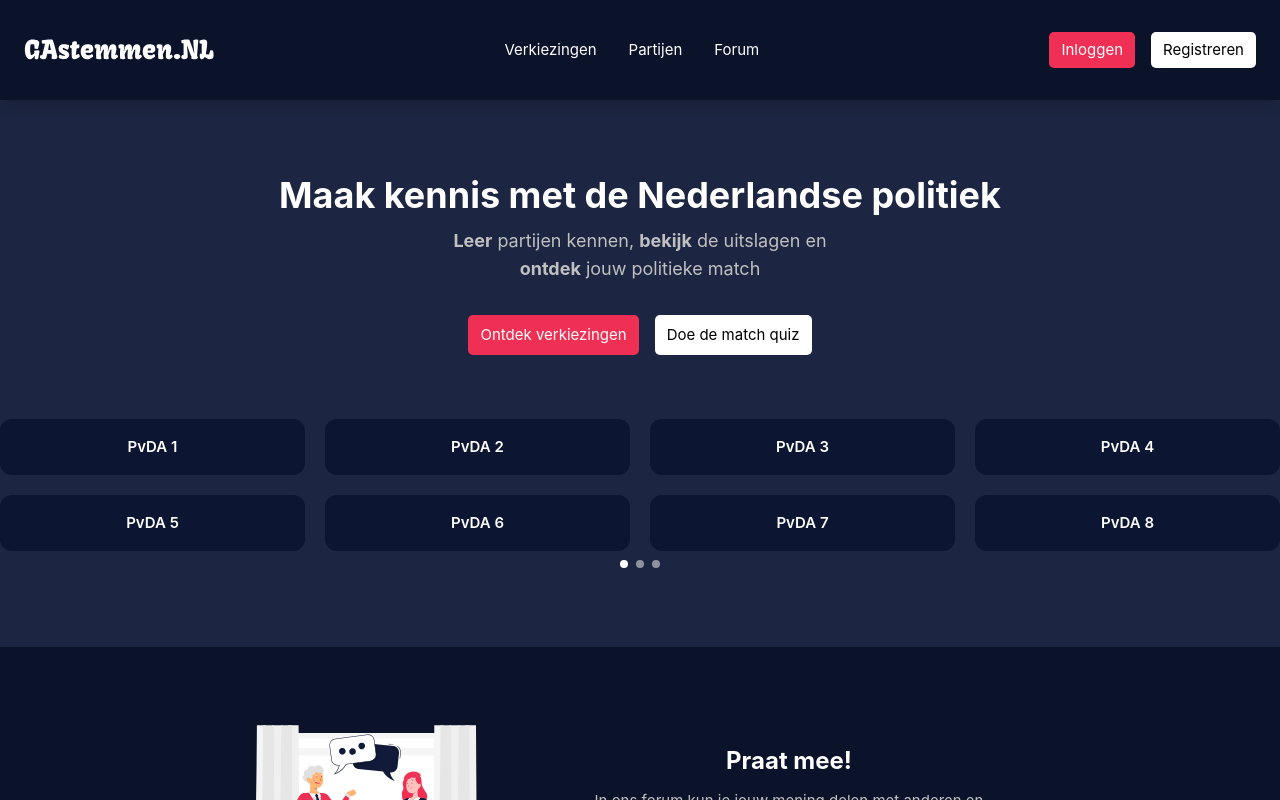
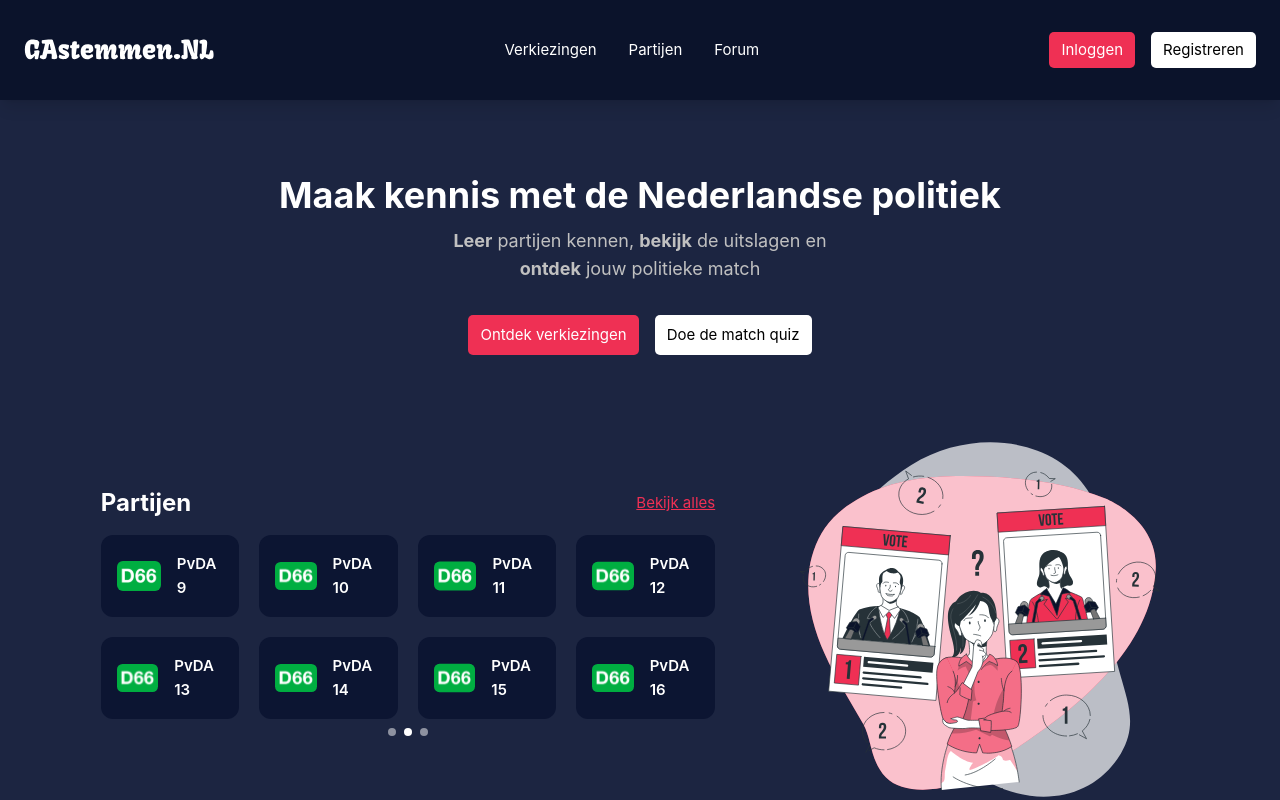
Before and after one commit to SSSalmani1600/Elections, a Vue app in the folder election-frontend/: page / in a window 1280 px wide. Shown: the top 800 px of the page. Built offline with nearby package versions, Linux system fonts and the light colour scheme; the HTML template or start-up script is replaced by a standard one.

Commit message:
feat(parties-slideshow): add - image, slider header, improved styling for party card

```diff
--- a/election-frontend/src/components/PartiesSlider.vue
+++ b/election-frontend/src/components/PartiesSlider.vue
@@ -1,5 +1,5 @@
 <script lang="ts" setup>
-import { onMounted } from 'vue';
+import {onMounted} from 'vue';
 import Swiper from 'swiper';
 
 // Import Swiper styles
@@ -7,37 +7,56 @@ import 'swiper/css';
 import 'swiper/css/grid';
 import 'swiper/css/pagination';
 import 'swiper/css/navigation';
-import {Grid, Navigation, Pagination} from "swiper/modules";
+import 'swiper/css/autoplay';
+
+import {Autoplay, Grid, Navigation, Pagination} from "swiper/modules";
 
 onMounted(() => {
   new Swiper('.swiper', {
-    modules: [Grid, Pagination, Navigation],
+    modules: [Grid, Pagination, Navigation, Autoplay],
     slidesPerView: 4,
     grid: {
       rows: 2,
       fill: 'row',
+    },
+    autoplay: {
+      pauseOnMouseEnter: true,
+      delay: 3000,
     },
     spaceBetween: 20,
     slidesPerGroup: 4,
     pagination: {
       el: '.swiper-pagination',
       clickable: true,
+      bulletElement: 'button',
     },
   });
 });
 </script>
 
 <template>
-  <div class="swiper w-full">
-    <div class="swiper-wrapper">
-      <div v-for="n in 18" :key="n" class="swiper-slide flex items-center justify-center bg-[#0C1532] text-white rounded-xl p-4">
-        <div class="flex flex-col items-center">
-          <span class="font-semibold">PvDA {{ n }}</span>
+  <div class="flex gap-16 w-[80%] items-center justify-center">
+    <div class="w-[60%] flex flex-col gap-4">
+      <div class="flex justify-between items-center">
+        <span class="text-2xl font-bold">Partijen</span>
+        <router-link to="/partijen" class="text-primary underline">Bekijk alles</router-link>
+      </div>
+      <div class="swiper">
+        <div class="swiper-wrapper">
+          <div v-for="n in 18" :key="n"
+               class="swiper-slide flex items-center justify-center bg-[#0C1532] text-white rounded-xl p-4">
+            <div class="flex justify-center items-center gap-4 overflow-hidden">
+              <div class="w-[50px] h-[50px]">
+                <img src="../assets/partij-img.svg" class="w-full h-full" alt="">
+              </div>
+              <span class="font-semibold text-ellipsis">PvDA {{ n }}</span>
+            </div>
+          </div>
         </div>
+        <div class="swiper-pagination mt-4"></div>
       </div>
     </div>
-
-    <div class="swiper-pagination mt-4"></div>
+    <img src="../assets/party-slide-img.svg" width="400" alt="">
   </div>
 </template>
 
@@ -51,6 +70,7 @@ onMounted(() => {
   background: white;
   opacity: 0.5;
 }
+
 :deep(.swiper-pagination-bullet-active) {
   opacity: 1;
 }
```
Also changed, not shown: election-frontend/src/assets/party-slide-img.svg (added).
